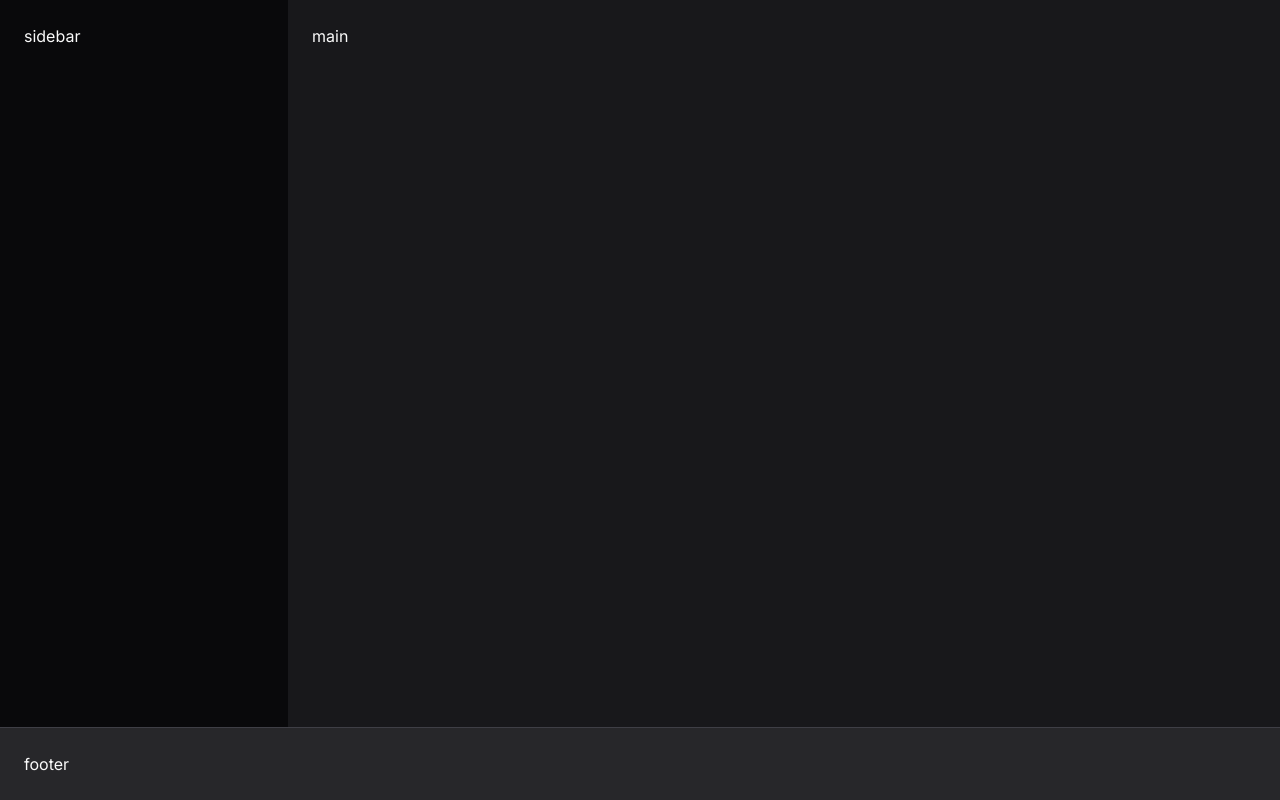
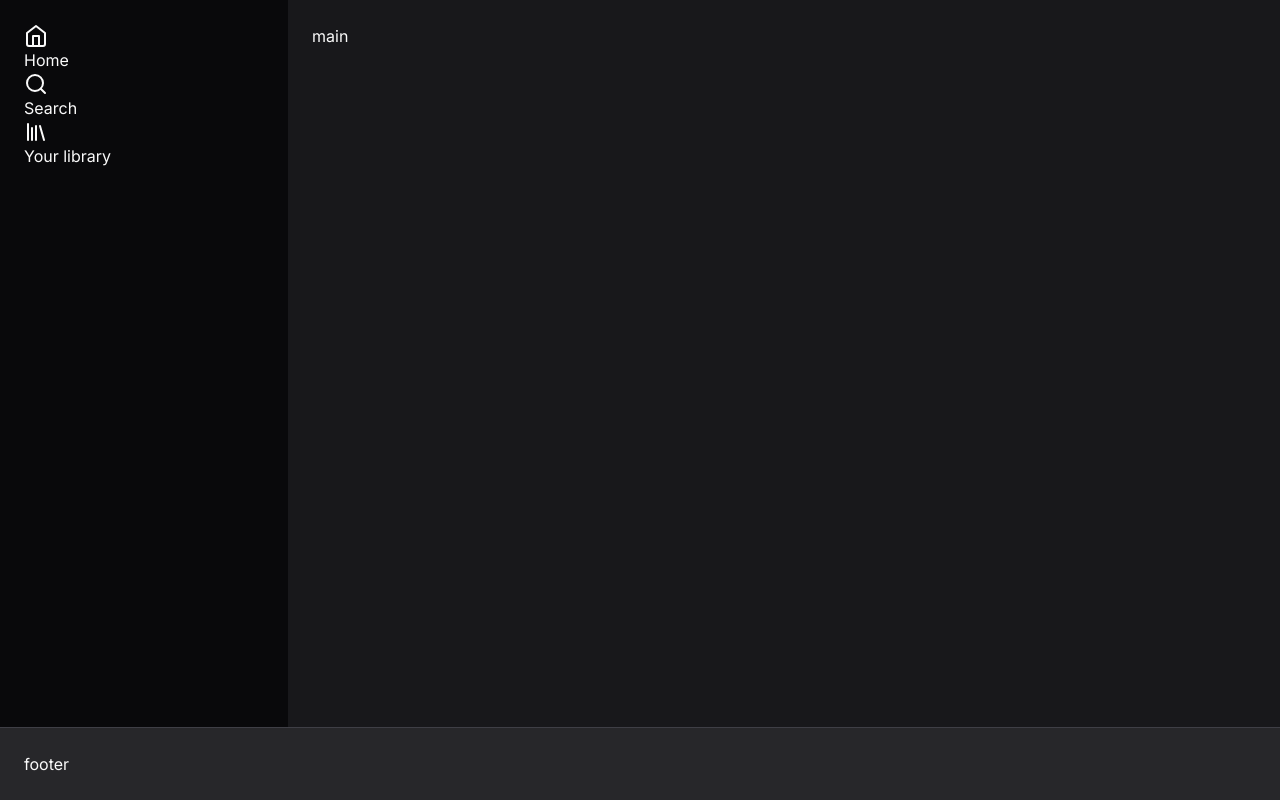
Before and after one commit to tiagoaraujo00/spotify-clone-tailwind, a Next.js app: page / in a window 1280 px wide. Built offline with nearby package versions, Linux system fonts and the light colour scheme.

Commit message:
style: Adding icons to the sidebar

```diff
--- a/package.json
+++ b/package.json
@@ -15,6 +15,7 @@
     "autoprefixer": "10.4.15",
     "eslint": "8.49.0",
     "eslint-config-next": "13.5.1",
+    "lucide-react": "^0.279.0",
     "next": "13.5.1",
     "postcss": "8.4.30",
     "react": "18.2.0",
--- a/src/app/page.tsx
+++ b/src/app/page.tsx
@@ -1,11 +1,31 @@
+import { Home as HomeIcon, Search, Library } from "lucide-react";
+
 export default function Home() {
   return (
     <div className="h-screen flex flex-col">
       <div className="flex flex-1">
-        <aside className="w-72 bg-zinc-950 p-6">sidebar</aside>
+        <aside className="w-72 bg-zinc-950 p-6">
+          <nav>
+            <a href="">
+              {" "}
+              <HomeIcon />
+              Home
+            </a>
+            <a href="">
+              {" "}
+              <Search /> Search
+            </a>
+            <a href="">
+              <Library />
+              Your library
+            </a>
+          </nav>
+        </aside>
         <main className="flex-1 p-6">main</main>
       </div>
-      <footer className="bg-zinc-800 border-t border-zinc-700 p-6">footer</footer>
+      <footer className="bg-zinc-800 border-t border-zinc-700 p-6">
+        footer
+      </footer>
     </div>
   );
 }
```
Also changed, not shown: 1 other file (tests, documents, lock files or other folders).
